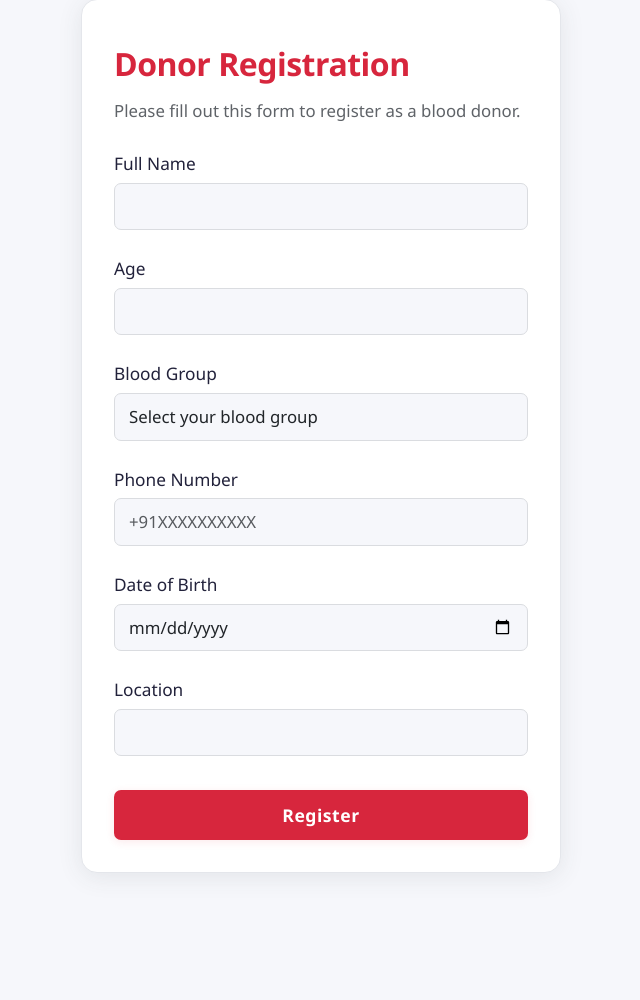
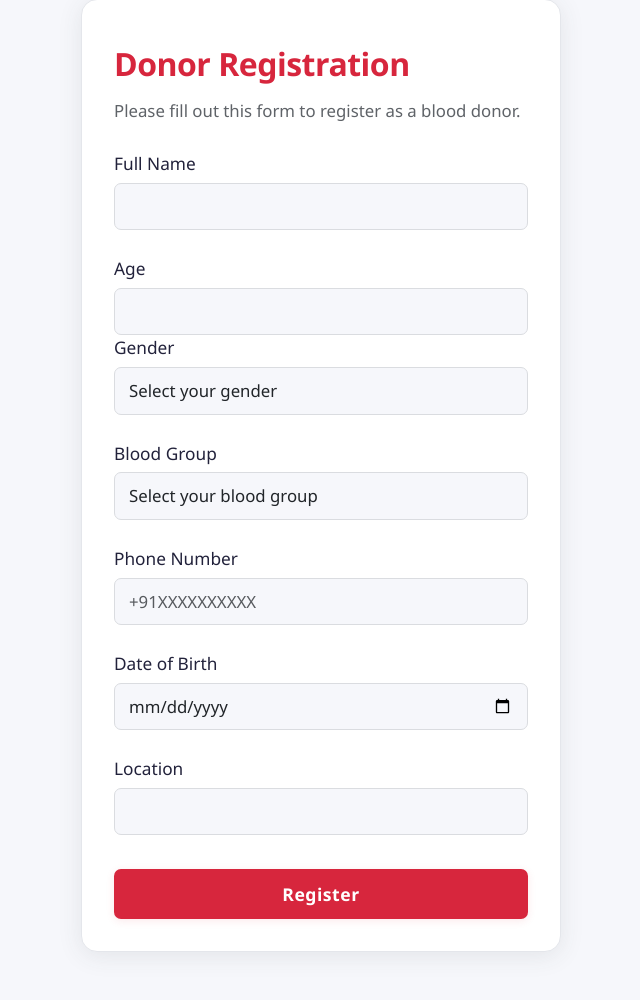
Before and after one commit to arnavt1605/IVR-Caller-System, a Flask app: page /register in a window 1280 px wide. Shown: the part 49-1049 px from the top of the page, without its empty margins (319-959 px from the left). Before the commit the page ends 922 px from the top, so only its background shows below. Run offline with Flask 3, Linux system fonts and the light colour scheme; some libraries are stand-ins or nearby versions.

Commit message:
Updated in accordance with new columns in schema

```diff
--- a/app.py
+++ b/app.py
@@ -29,17 +29,17 @@ app.secret_key = os.getenv('SECRET_KEY', 'your-secret-key')
 recent_request = {}
 
 
-#Home page
+# Home page
 @app.route('/')
 def home():
     return render_template('home.html')
 
-#New donor registration form
+# New donor registration form
 @app.route('/register', methods=['GET'])
 def show_register_form():
     return render_template('register.html')
 
-
+# Donor registration form
 @app.route('/register_donor', methods=['POST'])
 def register_donor():
     name = request.form.get('name')
@@ -48,8 +48,9 @@ def register_donor():
     phone = request.form.get('phone')
     dob = request.form.get('dob')
     location = request.form.get('location')
+    gender = request.form.get('gender')
 
-    # Check required fields
+    # Check all the required fields
     if not all([name, age, blood_group, phone, dob, location]):
         return "Missing fields", 400
 
@@ -60,7 +61,8 @@ def register_donor():
             "Blood_Group": blood_group,
             "Phone_Number": int(phone),
             "DOB": dob,
-            "Location": location
+            "Location": location,
+            "Gender" : gender
         }).execute()
 
         print(f"[REGISTERED] {name} added to donors.")
@@ -70,7 +72,7 @@ def register_donor():
         print(f"[ERROR] Failed to register donor: {e}")
         return "Something went wrong", 500
 
-
+# Thank you page
 @app.route('/thanks')
 def thanks():
     return render_template('thanks.html')
--- a/templates/register.html
+++ b/templates/register.html
@@ -94,10 +94,20 @@
         <label for="name" class="form-label">Full Name</label>
         <input type="text" class="form-control" name="name" id="name" required />
       </div>
+
       <div class="form-section">
         <label for="age" class="form-label">Age</label>
         <input type="number" class="form-control" name="age" id="age" min="18" required />
+
+        <label for="gender" class="form-label">Gender</label>
+        <select name="gender" class="form-select" id="gender" required>
+          <option value="" disabled selected>Select your gender</option>
+          <option value="Male">Male</option>
+          <option value="Female">Female</option>
+          <option value="Other">Other</option>
+        </select>
       </div>
+
       <div class="form-section">
         <label for="blood_group" class="form-label">Blood Group</label>
         <select class="form-select" name="blood_group" id="blood_group" required>
@@ -112,18 +122,22 @@
           <option value="O-">O-</option>
         </select>
       </div>
+
       <div class="form-section">
         <label for="phone" class="form-label">Phone Number</label>
         <input type="tel" class="form-control" name="phone" id="phone" placeholder="+91XXXXXXXXXX" required />
       </div>
+
       <div class="form-section">
         <label for="dob" class="form-label">Date of Birth</label>
         <input type="date" class="form-control" name="dob" id="dob" required />
       </div>
+
       <div class="form-section">
         <label for="location" class="form-label">Location</label>
         <input type="text" class="form-control" name="location" id="location" required />
       </div>
+
       <button type="submit" class="btn btn-solid w-100 mt-2">Register</button>
     </form>
   </div>
```
